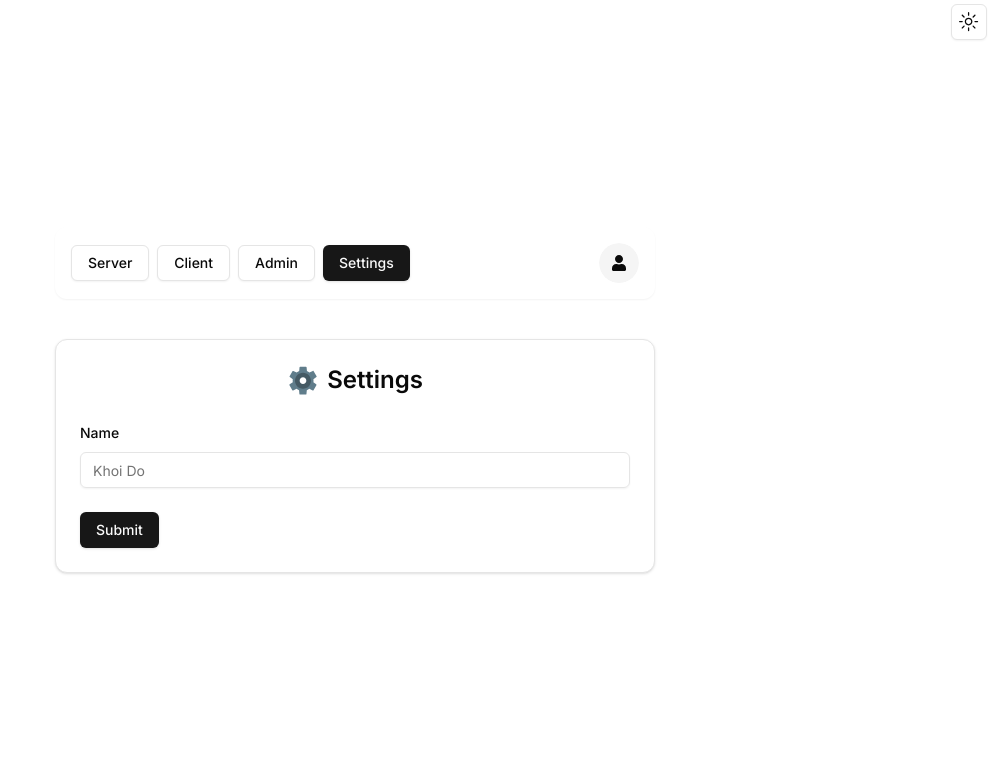
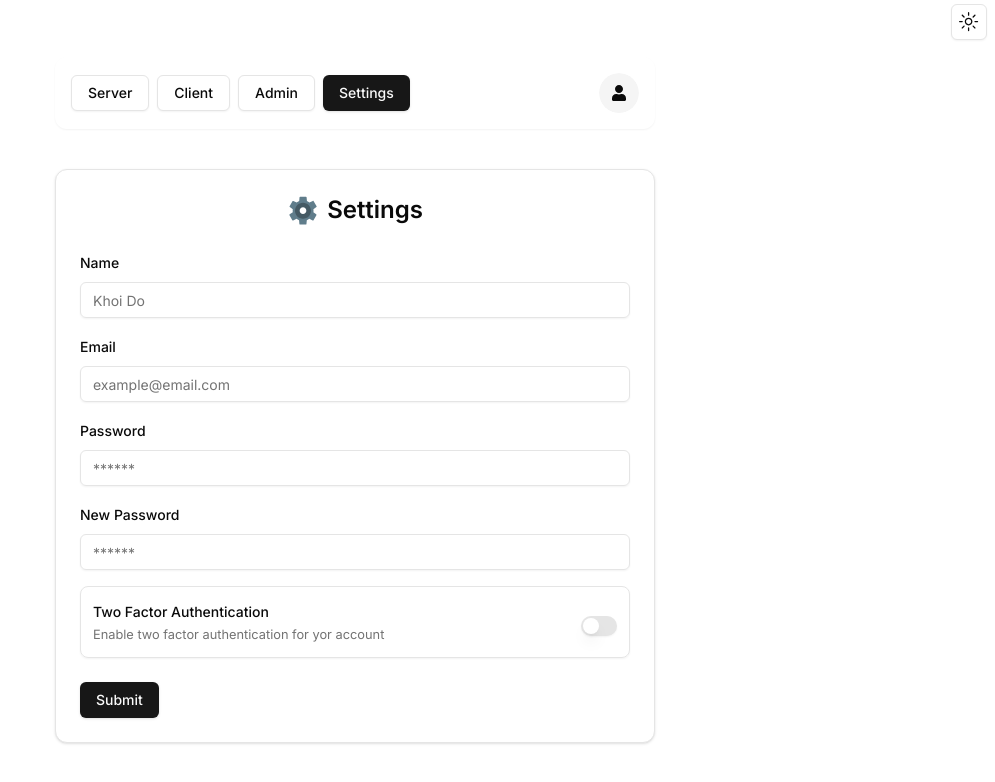
Before and after one commit to khoido2003/Next-Auth-Example, a Next.js app: page /settings in a window 1280 px wide. Shown: the top 782 px of the page, without its empty margins (285-1280 px from the left). Built offline with nearby package versions, Linux system fonts and the light colour scheme; no server answers.

Commit message:
Update settings page

```diff
--- a/app/(protected)/settings/page.tsx
+++ b/app/(protected)/settings/page.tsx
@@ -109,7 +109,7 @@ const SettingsPage = () => {
                 }}
               />
 
-              {user?.isOAuth && (
+              {!user?.isOAuth && (
                 <>
                   <FormField
                     control={form.control}
@@ -216,7 +216,7 @@ const SettingsPage = () => {
                 />
               )}
 
-              {user?.isOAuth && (
+              {!user?.isOAuth && (
                 <FormField
                   control={form.control}
                   name="isTwoFactorEnabled"
```
